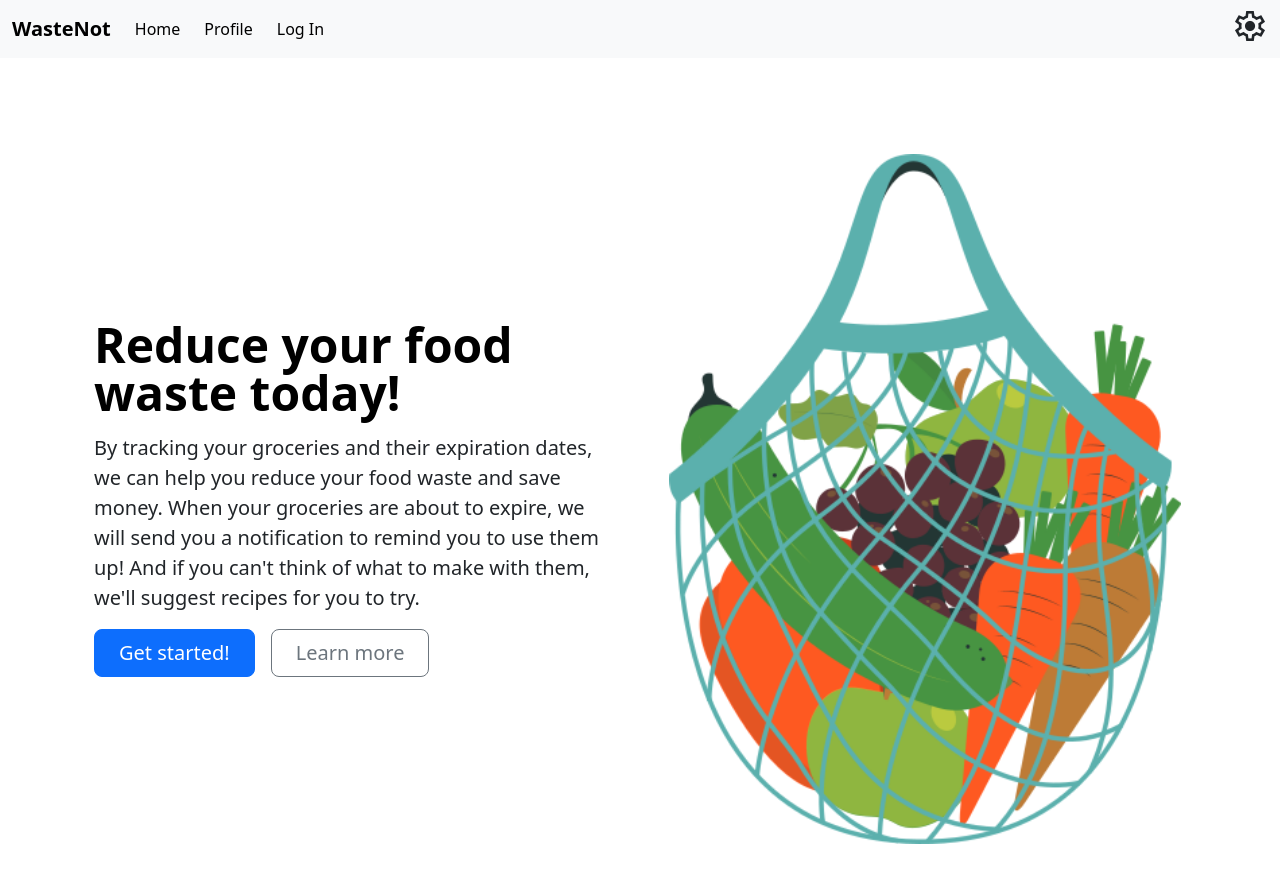
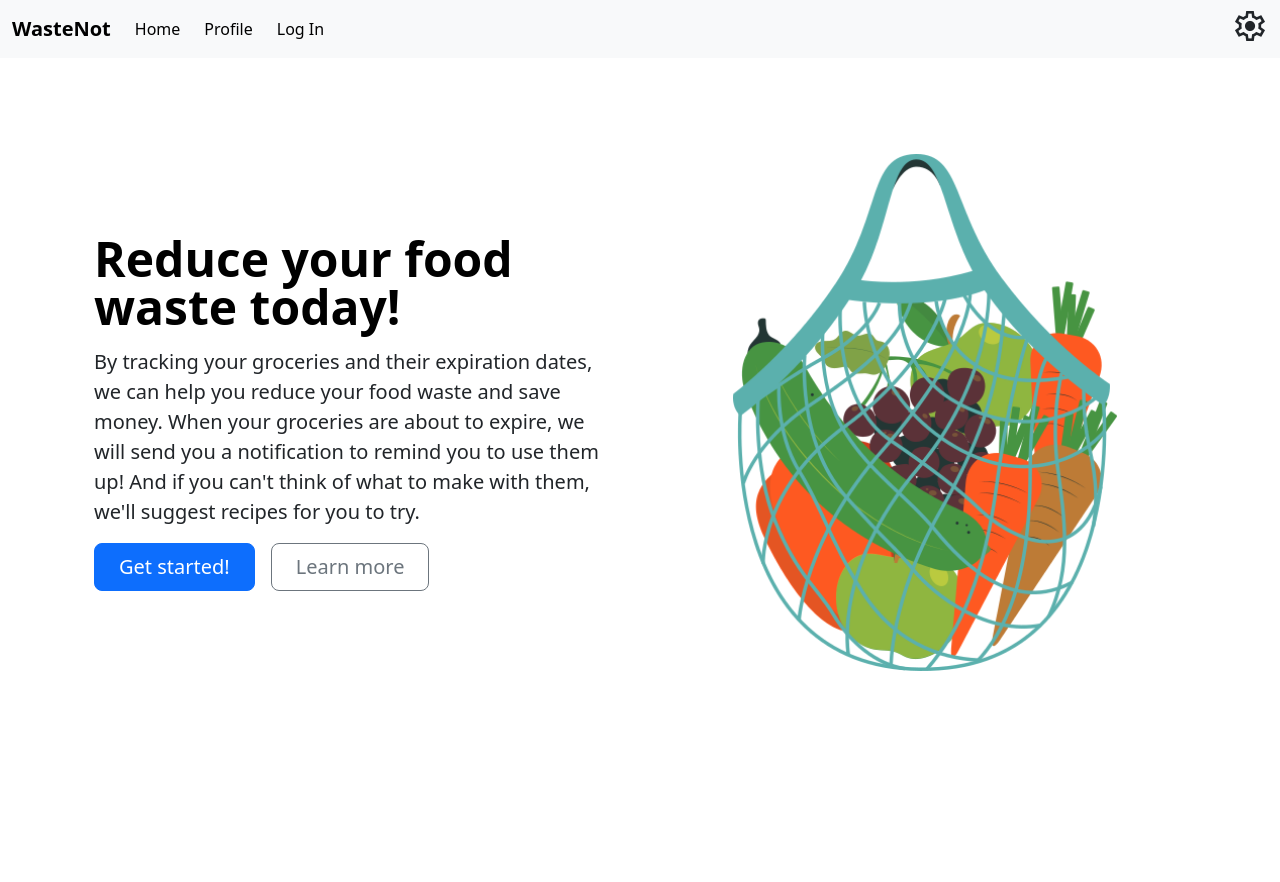
Before and after one commit to Shawn-Rim/1800_202410_DTC15, a plain HTML site: page index.html in a window 1280 px wide. After the commit the page ends 800 px from the top, so only its background shows below. Drawn offline with nearby package versions, Linux system fonts and the light colour scheme.

Commit message:
Reduce welcome page logo size

```diff
--- a/index.html
+++ b/index.html
@@ -56,7 +56,7 @@
     <div class="container col-xxl-8 px-4 py-5">
         <div class="row flex-lg-row-reverse align-items-center g-5 py-5">
             <div class="col-10 col-sm-8 col-lg-6">
-                <img src="images/logo.png" class="d-block mx-lg-auto img-fluid" alt="Bootstrap Themes" width="512"
+                <img src="images/logo.png" class="d-block mx-lg-auto img-fluid" alt="Bootstrap Themes" width="384"
                     loading="lazy">
             </div>
             <div class="col-lg-6">
```
